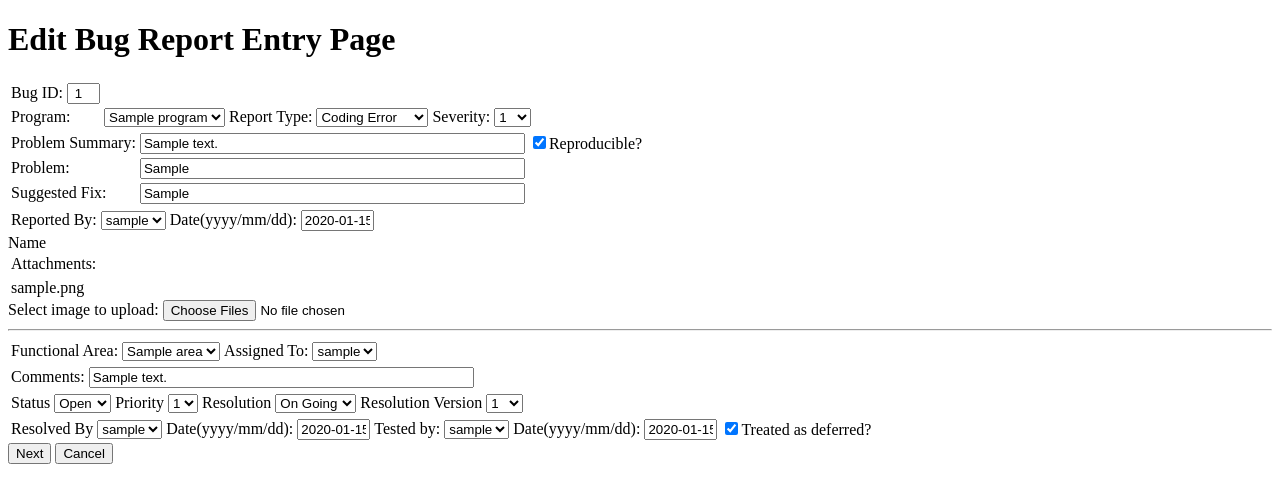
After one commit to iwilliamlee/BugHound, a PHP site: page /report/bug_edit.php?bug_id=1 in a window 1280 px wide. The commit adds this page. Shown: the top 503 px of the page. Run offline with PHP 8.4, Linux system fonts and the light colour scheme; tables that the repository leaves empty or names only in its code hold one stand-in row (values such as "Sample post").

Commit message:
Edit and update reports completed

```diff
--- a/index.php
+++ b/index.php
@@ -10,6 +10,9 @@
 		<table>
 			<tr><td>
 				<input type="button" onclick="window.location.href = './report/Bug_Report.php';" value="Submit Bug", id="bug"/>
+			</td></tr>
+			<tr><td>
+				<input type="button" onclick="window.location.href = './report/Bug_View.php';" value="View Bug", id="bug"/>
 			</td></tr>
 			<tr><td>
 				<input type="button" onclick="window.location.href = './employee/View_Employee.php';" value="Edit Employees", id="bug"/>
--- /dev/null
+++ b/report/Bug_Edit.php
@@ -0,0 +1,322 @@
+<!DOCTYPE html>
+<html>
+    <head>
+        <meta charset="UTF-8">
+        <title>BugHound Edit Bug</title>
+    </head>
+    <body>
+    <?php
+        $con = mysqli_connect("localhost","root");
+        mysqli_select_db($con, "Bughound");
+
+        $bug_id = $_GET['bug_id'];
+
+        $query = "SELECT
+                program_id, report_type, severity,
+                problem_summary, reproducible,
+                problem,
+                suggested_fix,
+                employee_id, bug_date,
+
+                area_id,assignee,
+                comments,
+                bug_status, priority, resolution, resolution_version,
+                resolvee, resolve_date, testee, test_date, deferred
+            FROM bugs WHERE bug_id = '$bug_id' ";
+        $none = 0;
+        $result = mysqli_query($con, $query);
+        while($row=mysqli_fetch_row($result)) {
+            $programID = $row[0]; $reportType = $row[1]; $severity = $row[2];
+            $problemSummary = $row[3]; $reproducible = $row[4];
+            $problem = $row[5];
+            $suggestedFix = $row[6];
+            $reportedBy = $row[7];  $dateEntered = $row[8];
+
+            $functionalArea = $row[9]; $assignedTo = $row[10];
+            $comments = $row[11];
+            $status = $row[12]; $priority = $row[13]; $resolution = $row[14]; $resolutionVersion = $row[15];
+            $resolvedBy = $row[16]; $dateResolved = $row[17]; $testedBy = $row[18]; $dateTested = $row[19]; $deferred = $row[20];
+        }
+    ?>
+        <h1>Edit Bug Report Entry Page</h1>
+        <form action="Bug_Update.php" method="post" enctype="multipart/form-data">
+            <table>
+                <tr>
+                        <?php echo "<td> Bug ID: <input type='text' name='bugID' readonly size='1' value=' " .$bug_id. "'";?> </td>
+                </tr>
+                <tr><!-- Line 1 -->
+                    <td>Program:</td>
+                    <td><select name="programName">
+                        <?php
+                            $query = "SELECT * FROM programs";
+                            $result = mysqli_query($con, $query);
+                            $none = 0;
+                            while($row=$result->fetch_assoc()) {
+                                if($row['program_id'] == $programID){
+                                    echo "<option value=".$row['program_id']." selected='selected'>" . $row['program_name'] . "</option>";
+                                } else {
+                                    echo "<option value=".$row['program_id'].">" . $row['program_name'] . "</option>";
+                                }
+                            }
+                        ?>
+					</select></td>
+                    <td>Report Type:</td>
+                    <td><select name="reportType">
+					  <option value="codingError"
+                        <?php if($reportType == "codingError") { ?> selected="selected" <?php } ?>>Coding Error</option>
+					  <option value="design_Issue"
+                        <?php if($reportType == "design_Issue") { ?> selected="selected" <?php } ?>>Design Issue</option>
+					  <option value="suggestion"
+                        <?php if($reportType == "suggestion") { ?> selected="selected" <?php } ?>>Suggestion</option>
+					  <option value="documentation"
+                        <?php if($reportType == "documentation") { ?> selected="selected" <?php } ?>>Documentation</option>
+                      <option value="hardware"
+                        <?php if($reportType == "hardware") { ?> selected="selected" <?php } ?>>Hardware</option>
+                      <option value="query"
+                        <?php if($reportType == "query") { ?> selected="selected" <?php } ?>>Query</option>
+					</select></td>
+                    <td>Severity:</td>
+                    <td><select name="severity">
+					  <option value="1"
+                        <?php if($severity == 1) { ?> selected="selected" <?php } ?> >1</option>
+					  <option value="2"
+                        <?php if($severity == 2) { ?> selected="selected" <?php } ?> >2</option>
+					  <option value="3"
+                        <?php if($severity == 3) { ?> selected="selected" <?php } ?> >3</option>
+                      <option value="4"
+                        <?php if($severity == 4) { ?> selected="selected" <?php } ?> >4</option>
+                      <option value="5"
+                        <?php if($severity == 5) { ?> selected="selected" <?php } ?> >5</option>
+                      <option value="6"
+                        <?php if($severity == 6) { ?> selected="selected" <?php } ?> >6</option>
+                      <option value="7"
+                        <?php if($severity == 7) { ?> selected="selected" <?php } ?> >7</option>
+                      <option value="8"
+                        <?php if($severity == 8) { ?> selected="selected" <?php } ?> >8</option>
+                      <option value="9"
+                        <?php if($severity == 9) { ?> selected="selected" <?php } ?> >9</option>
+                      <option value="10"
+                        <?php if($severity == 10) { ?> selected="selected" <?php } ?> >10</option>
+					</select></td>
+                </tr>
+            </table>
+            <table><!-- Line 2 -->
+                <tr>
+                    <td>Problem Summary:</td>
+                    <td><input type="Text" name="problemSummary" size="45" value="<?php echo $problemSummary; ?>"></td>
+                    <td><input type="checkbox" name="reproducible" value="yes"
+                        <?php if($reproducible) { ?> checked <?php } ?> >Reproducible?<br></td>
+                </tr>
+                <tr><!-- Line 3 -->
+                    <td>Problem:</td>
+                    <td><input type="Text" name="problem" size="45" value="<?php echo $problem; ?>"></td>
+                </tr>
+                <tr><!-- Line 4 -->
+                    <td>Suggested Fix:</td>
+                    <td><input type="Text" name="suggestedFix" size="45" value="<?php echo $suggestedFix; ?>"></td>
+				</tr>
+            </table>
+            <table><!-- Line 5 -->
+				<tr>
+                    <td>Reported By:</td>
+                    <td><select name="reportedBy">
+                        <?php
+                            $query = "SELECT * FROM employees";
+                            $result = mysqli_query($con, $query);
+                            $none = 0;
+                            while($row=$result->fetch_assoc()) {
+                                if($row['employee_id'] == $reportedBy){
+                                    echo "<option value=".$row['employee_id']." selected='selected'>" . $row['user_name'] . "</option>";
+                                } else {
+                                    echo "<option value=".$row['employee_id'].">" . $row['user_name'] . "</option>";
+                                }
+                            }
+                        ?>
+					</select></td>
+                    <td>Date(yyyy/mm/dd): </td>
+                    <td><input type="Text" name="dateEntered" size="6" value="<?php echo $dateEntered; ?>"></td>
+				</tr>
+            </table>
+            <table>
+                <tr>
+                    <td>Attachments:</td>
+                    <?php
+                        $query = "SELECT bugs.bug_id, attachments.file_name
+                            FROM bugs
+                            INNER JOIN attachments ON bugs.bug_id = attachments.bug_id
+                            WHERE bugs.bug_id = '".$bug_id."'
+                            ";
+                        $result = mysqli_query($con, $query);
+                        echo "<tr>Name</tr>\n";
+                        $none = 0;
+                        while($row=mysqli_fetch_row($result)) {
+                            $none=1;
+                            printf(
+                                "<tr><td>%s</td></tr>\n",$row[1]);
+                        }
+                    ?>
+                </tr>
+            </table>
+            Select image to upload:
+            <input type="file" name="file[]" id="file" multiple="">
+            <hr> <!--New Section-->
+            <table><!--line 1-->
+                <tr>
+                    <td>Functional Area:</td>
+                    <td><select name="functionalArea">
+                    <?php
+                        $query = "SELECT * FROM areas";
+                        $result = mysqli_query($con, $query);
+                        $none = 0;
+                        while($row=$result->fetch_assoc()) {
+                            echo "<option value=".$row['area_id'].">" . $row['area_name'] . "</option>";
+                        }
+                    ?>
+					</select></td>
+                    <td>Assigned To: </td>
+                    <td><select name="assignedTo">
+                        <?php
+                            $query = "SELECT * FROM employees";
+                            $result = mysqli_query($con, $query);
+                            $none = 0;
+                            while($row=$result->fetch_assoc()) {
+                                if($row['employee_id'] == $assignedTo){
+                                    echo "<option value=".$row['employee_id']." selected='selected'>" . $row['user_name'] . "</option>";
+                                } else {
+                                    echo "<option value=".$row['employee_id'].">" . $row['user_name'] . "</option>";
+                                }
+                            }
+                        ?>
+					</select></td>
+				</tr>
+            </table>
+            <table>
+                <tr>
+                    <td>Comments:</td>
+                    <td><input type="Text" name="comments" size="45" value="<?php echo $comments; ?>"></td>
+                </tr>
+            </table>
+            <table>
+                <tr>
+                    <td>Status</td>
+                    <td><select name="status">
+					  <option value="open" <?php if($status == "open") { ?> selected="selected" <?php } ?> >Open</option>
+					  <option value="close" <?php if($status == "close") { ?> selected="selected" <?php } ?> >Close</option>
+					</select></td>
+                    <td>Priority</td>
+                    <td><select name="priority">
+                        <option value="1"
+                            <?php if($priority == 1) { ?> selected="selected" <?php } ?> >1</option>
+                        <option value="2"
+                            <?php if($priority == 2) { ?> selected="selected" <?php } ?> >2</option>
+                        <option value="3"
+                            <?php if($priority == 3) { ?> selected="selected" <?php } ?> >3</option>
+                        <option value="4"
+                            <?php if($priority == 4) { ?> selected="selected" <?php } ?> >4</option>
+                        <option value="5"
+                            <?php if($priority == 5) { ?> selected="selected" <?php } ?> >5</option>
+                        <option value="6"
+                            <?php if($priority == 6) { ?> selected="selected" <?php } ?> >6</option>
+					</select></td>
+                    <td>Resolution</td>
+                    <td><select name="resolution">
+                      <option value="0"
+                        <?php if($resolution == 0) { ?> selected="selected" <?php } ?>>On Going</option>
+                      <option value="1"
+                        <?php if($resolution == 1) { ?> selected="selected" <?php } ?>>Resolved</option>
+					  <option value="2"
+                        <?php if($resolution == 2) { ?> selected="selected" <?php } ?>>Escalated</option>
+					</select></td>
+                    <td>Resolution Version</td>
+                    <td><select name="resolutionVersion">
+                    <option value="1"
+                        <?php if($resolutionVersion == 1) { ?> selected="selected" <?php } ?> >1</option>
+					  <option value="2"
+                        <?php if($resolutionVersion == 2) { ?> selected="selected" <?php } ?> >2</option>
+					  <option value="3"
+                        <?php if($resolutionVersion == 3) { ?> selected="selected" <?php } ?> >3</option>
+                      <option value="4"
+                        <?php if($resolutionVersion == 4) { ?> selected="selected" <?php } ?> >4</option>
+                      <option value="5"
+                        <?php if($resolutionVersion == 5) { ?> selected="selected" <?php } ?> >5</option>
+                      <option value="6"
+                        <?php if($resolutionVersion == 6) { ?> selected="selected" <?php } ?> >6</option>
+                      <option value="7"
+                        <?php if($resolutionVersion == 7) { ?> selected="selected" <?php } ?> >7</option>
+                      <option value="8"
+                        <?php if($resolutionVersion == 8) { ?> selected="selected" <?php } ?> >8</option>
+                      <option value="9"
+                        <?php if($resolutionVersion == 9) { ?> selected="selected" <?php } ?> >9</option>
+                      <option value="10"
+                        <?php if($resolutionVersion == 10) { ?> selected="selected" <?php } ?> >10</option>
+					</select></td>
+                </tr>
+            </table>
+            <table>
+                <tr>
+                    <td>Resolved By</td>
+                    <td><select name="resolvedBy">
+                        <?php
+                            $query = "SELECT * FROM employees";
+                            $result = mysqli_query($con, $query);
+                            $none = 0;
+                            while($row=$result->fetch_assoc()) {
+                                if($row['employee_id'] == $resolvedBy){
+                                    echo "<option value=".$row['employee_id']." selected='selected'>" . $row['user_name'] . "</option>";
+                                } else {
+                                    echo "<option value=".$row['employee_id'].">" . $row['user_name'] . "</option>";
+                                }
+                            }
+                        ?>
+					</select></td>
+                    <td>Date(yyyy/mm/dd): </td>
+                    <td><input type="Text" name="dateResolved" size="6" value="<?php echo $dateResolved; ?>"></td>
+                    <td>Tested by:</td>
+                    <td><select name="testedBy">
+                        <?php
+                            $query = "SELECT * FROM employees";
+                            $result = mysqli_query($con, $query);
+                            $none = 0;
+                            while($row=$result->fetch_assoc()) {
+                                if($row['employee_id'] == $testedBy){
+                                    echo "<option value=".$row['employee_id']." selected='selected'>" . $row['user_name'] . "</option>";
+                                } else {
+                                    echo "<option value=".$row['employee_id'].">" . $row['user_name'] . "</option>";
+                                }
+                            }
+                        ?>
+					</select></td>
+                    </select></td>
+                    <td>Date(yyyy/mm/dd): </td>
+                    <td><input type="Text" name="dateTested" size="6" value="<?php echo $dateTested; ?>"></td>
+                    <td><input type="checkbox" name="deferred" value="yes"
+                        <?php if($deferred) { ?> checked <?php } ?>>Treated as deferred?<br></td>
+                </tr>
+            </table>
+            <input type="submit" name="submit" value="Next">
+            <input type="button" name="cancel" value="Cancel" onclick="go_home()">
+        </form>
+        <script language=Javascript>
+            function validate(theform) {
+                if(theform.problemSummary.value === ""){
+                    alert ("Problem Summary field must contain characters");
+                    return false;
+                }
+                if(theform.problem.value === ""){
+                    alert ("Problem field must contain characters");
+                    return false;
+                }
+				if(theform.dateEntered.value === ""){
+                    alert ("Date Entered field must contain characters");
+                    return false;
+                }
+                return true;
+            }
+		</script>
+        <script language=Javascript>
+            function go_home() {
+                window.location.replace("../index.php");
+            }
+        </script>
+    </body>
+</html>
```
Also changed, not shown: report/Bug_Report.php (+38 -29 lines), report/Bug_Update.php (added, +83 -0 lines), report/Bug_view.php (added, +55 -0 lines).
